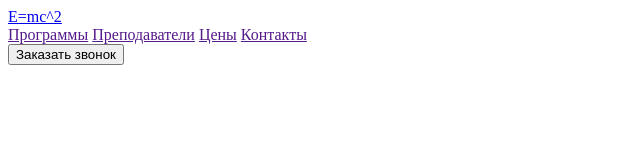
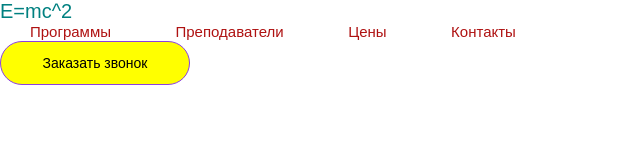
Before and after one commit to Nastya880/educational-projects, a plain HTML site: page emc2/index.html in a window 1280 px wide. Shown: the whole page, without its empty margins (0-640 px from the left). Drawn offline with Linux system fonts and the light colour scheme.

Commit message:
add menu, some add styles

```diff
--- a/emc2/css/style.css
+++ b/emc2/css/style.css
@@ -0,0 +1,60 @@
+body {
+    margin: 0;
+    font-family: sans-serif;
+}
+
+.header {
+    padding: 25px 0 0 0;
+}
+
+.header-container {
+    display: flex;
+    justify-content: space-between;
+    align-items: center;
+}
+
+.logo {
+    font-size: 20px;
+    font-family: sans-serif;
+    color: teal;
+    text-decoration: turquoise;
+    /* margin: 0 auto; */
+}
+
+.menu a {
+    font-size: 15px;
+    font-family: sans-serif;
+    color: rgb(175, 18, 18);
+    text-decoration: none;
+    margin: 0 30px;
+}
+
+.menu a:hover {
+    color: rgb(255, 186, 0);
+}
+
+.header-btn form {
+    outline: none;
+    /* background-color: violet; */
+}
+
+.header-btn button {
+    border: 1px;
+    border-color: rgb(139, 64, 224);
+    border-style: solid;
+    border-radius: 60px;
+    background-color: yellow;
+    /* background: transparent; */
+    width: 190px;
+    font-size: 14px;
+    font-family: sans-serif;
+    text-align: center;
+    padding: 13px 0;
+    outline: 0;
+}
+
+.header-btn:hover button
+{
+    border-color: red;
+    color: red;
+}
--- a/emc2/index.html
+++ b/emc2/index.html
@@ -8,10 +8,10 @@
     <link rel="stylesheet" href="css/style.css">
 </head>
 <body>
-    <div>
-        <div>
+    <div  class="main-block">
+        <div class="header-container">
             <div class="container">
-                <a href="#">E=mc^2</a>
+                <a href="#" class="logo">E=mc^2</a>
                 <div class="menu">
                     <a href="">Программы</a>
                     <a href="">Преподаватели</a>
```
